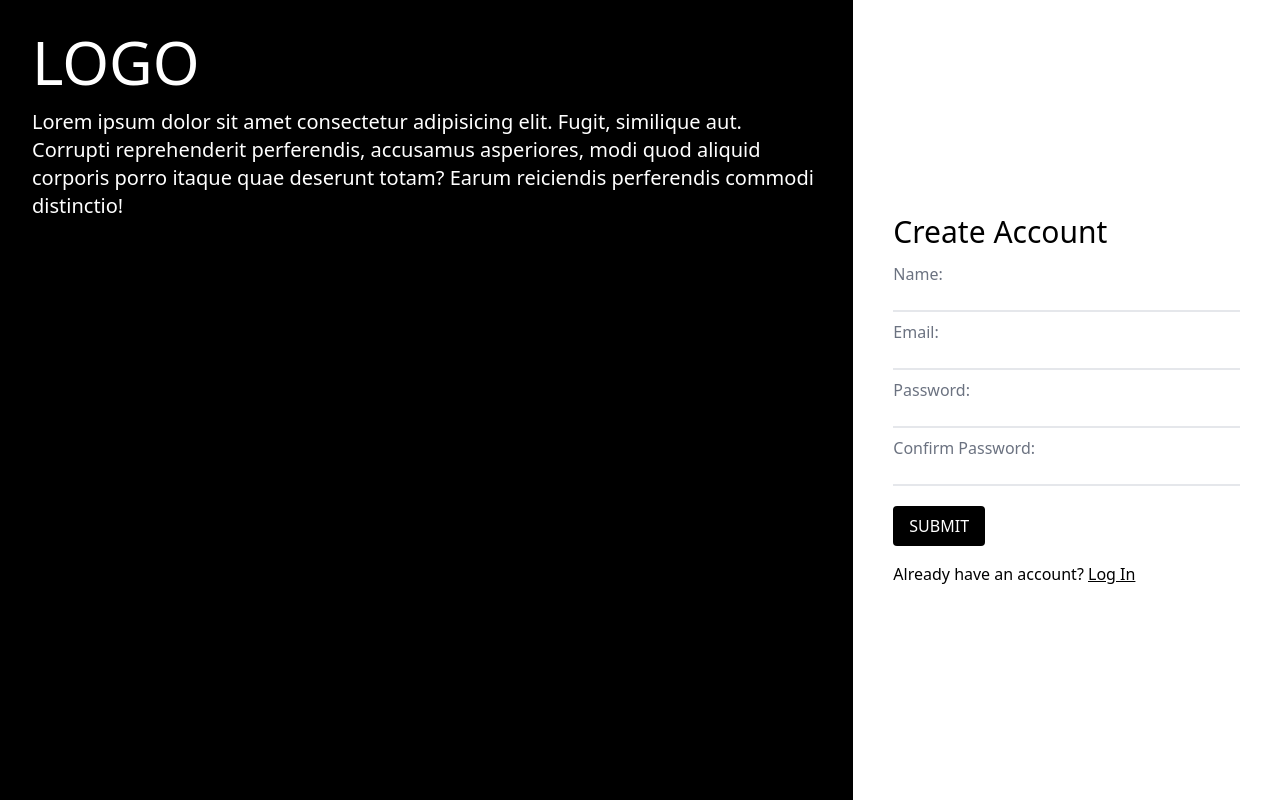
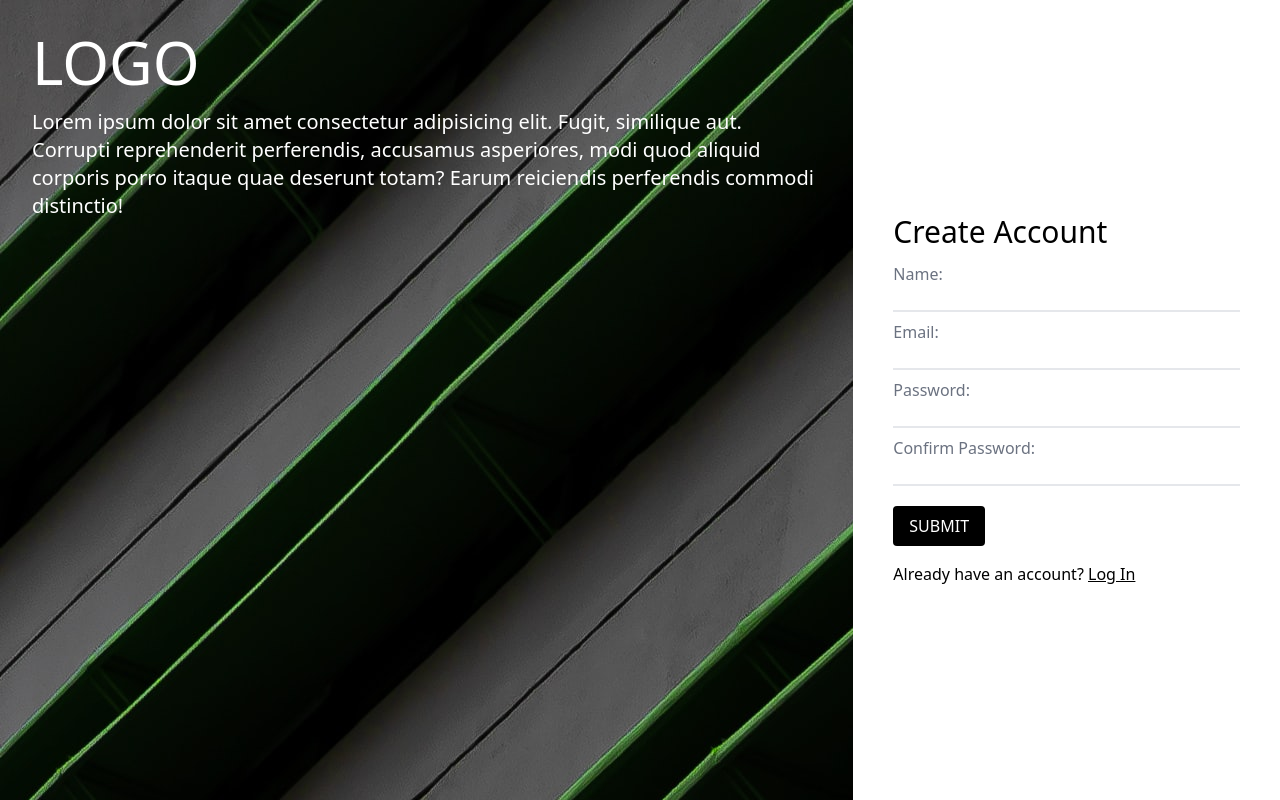
Before and after one commit to ma-altaf/MERN-Chat, a React (Create React App) app in the folder client/messaging-app/: page / in a window 1280 px wide. Built offline with nearby package versions, Linux system fonts and the light colour scheme.

Commit message:
Further UI changes to login page

```diff
--- a/client/messaging-app/src/pages/Index.tsx
+++ b/client/messaging-app/src/pages/Index.tsx
@@ -1,5 +1,7 @@
+import landingImg from "../assets/landingImg.jpg";
 import { useState } from "react";
 import apiFetch from "../utils/apiFetch";
+import { useNavigate } from "react-router-dom";
 
 function Index() {
     const [isLogin, setIsLogin] = useState(false);
@@ -8,6 +10,7 @@ function Index() {
     const [password, setPassword] = useState("");
     const [confirmPassword, setConfirmPassword] = useState("");
     const [errorMessage, setErrorMessage] = useState("");
+    const navigate = useNavigate();
 
     const submitForm = async () => {
         // reset the error message
@@ -74,6 +77,9 @@ function Index() {
                 console.log("network error", error);
             }
         }
+
+        // either created an account or login
+        navigate("/home");
     };
 
     return (
@@ -81,7 +87,12 @@ function Index() {
             {/* description */}
             <div
                 id="description"
-                className="h-screen col-span-2 bg-black text-white p-8"
+                className="h-screen col-span-2 text-white p-8"
+                style={{
+                    backgroundImage: `url(${landingImg})`,
+                    objectFit: "cover",
+                    backgroundAttachment: "fixed",
+                }}
             >
                 <h1 className="text-6xl">LOGO</h1>
                 <p className="text-xl my-4">
```
Also changed, not shown: client/messaging-app/src/assets/landingImg.jpg (added).
